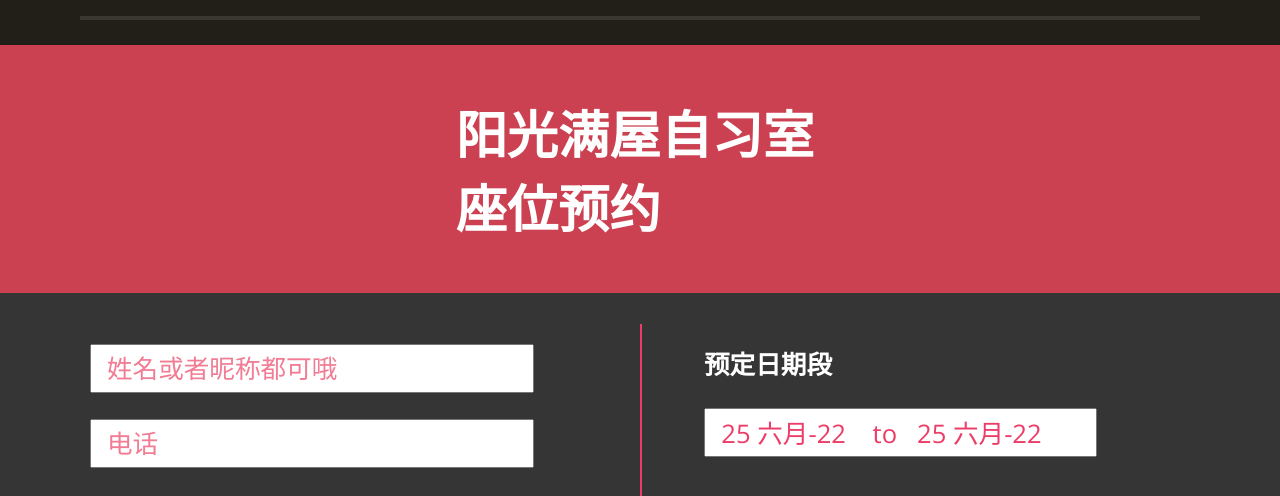
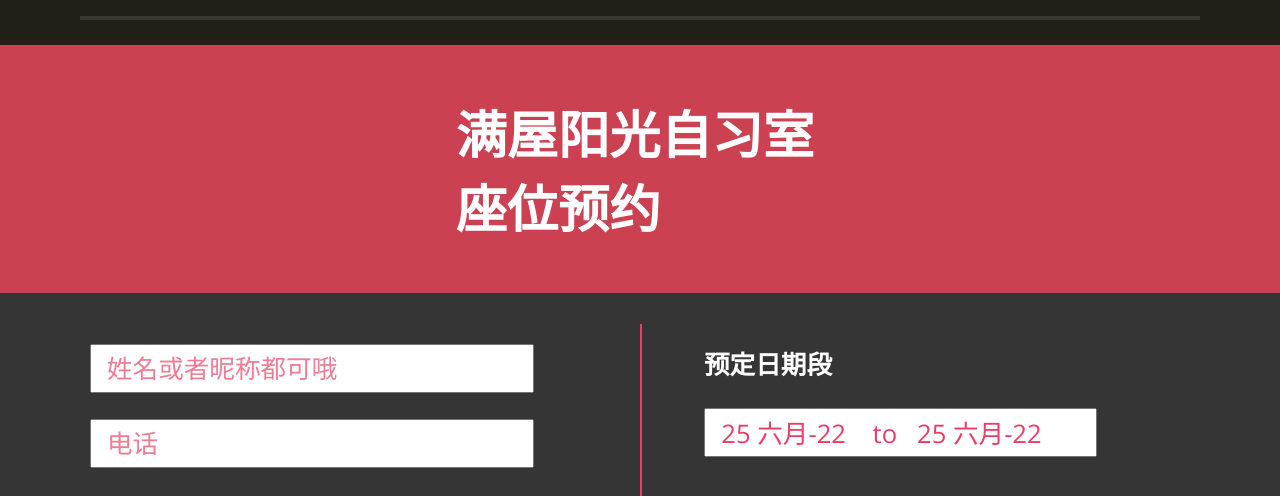
Before and after one commit to bingx-hz/mwyg_study_room, a plain HTML site: page index.html in a window 1280 px wide. Shown: the part 304-800 px from the top of the page. Drawn offline with nearby package versions, Linux system fonts and the light colour scheme.

Commit message:
Add files via upload

```diff
--- a/index.html
+++ b/index.html
@@ -35,7 +35,7 @@
 
 
     <section class="tm-main">
-           <p>阳光满屋自习室 座位预约</p>
+           <p>满屋阳光自习室 座位预约</p>
     </section>
 
 
```
